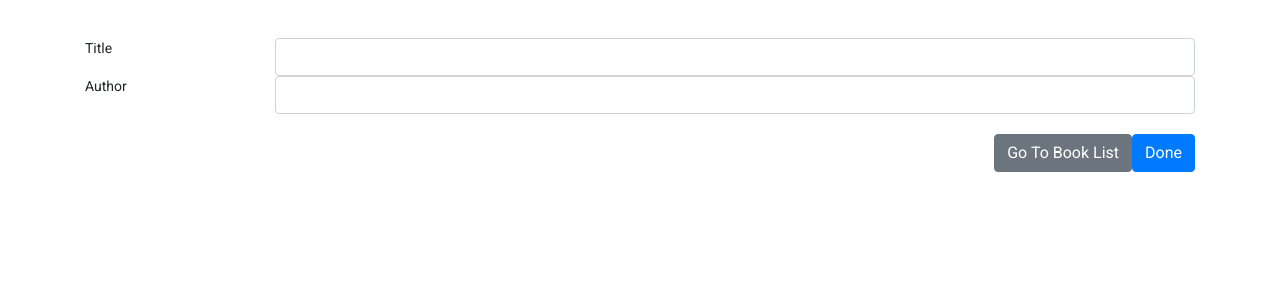
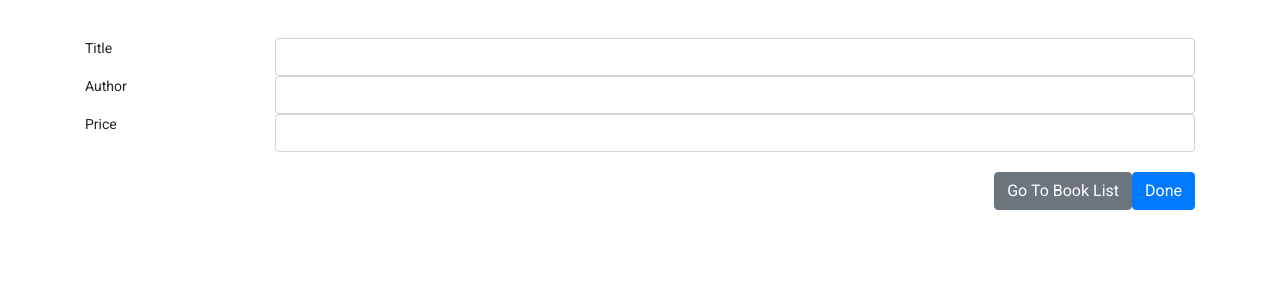
Before and after one commit to peterhell95/Szakdolgozat.UI, an Angular app: page /add in a window 1280 px wide. Shown: the top 300 px of the page. Built offline with nearby package versions, Linux system fonts and the light colour scheme; what ng-starrating would draw is missing.

Commit message:
Price property
Price property added

```diff
--- a/src/app/pages/create-book/create-book.component.html
+++ b/src/app/pages/create-book/create-book.component.html
@@ -15,14 +15,14 @@
       <input type="text" class="form-control" [(ngModel)]="book.author" />
     </div>
   </div>
-    <!-- <div class="row">
+  <div class="row">
     <div class="col-md-2">
       <label>Price</label>
     </div>
     <div class="col-md-10">
       <input type="text" class="form-control" [(ngModel)]="book.price" />
     </div>
-    </div> -->
+  </div>
   <br>
   <div class="text-right">
     <button class="btn btn-secondary" (click)="goToList()">Go To Book List</button>
--- a/src/app/pages/create-book/create-book.component.ts
+++ b/src/app/pages/create-book/create-book.component.ts
@@ -30,13 +30,13 @@ export class CreateBookComponent implements OnInit {
       this.bookService.addBook(this.book).subscribe((data) => {
         this.book = data;
         alert('Add Book Success:\nAuthor:' + this.book.author + '\nTitle: ' + this.book.title);
-        this.route.navigate(['/']);
+        this.route.navigate(['/index-develop']);
       });
     } else {
       this.bookService.updateBook(this.book).subscribe((data) => {
         this.book = data;
         alert('Update Book Success:\nAuthor:' + this.book.author + '\nTitle: ' + this.book.title);
-        this.route.navigate(['/']);
+        this.route.navigate(['/index-develop']);
       });
     }
   }
--- a/src/app/pages/index-develop/index-develop.component.html
+++ b/src/app/pages/index-develop/index-develop.component.html
@@ -7,6 +7,7 @@
           <th>Title</th>
           <th>Author</th>
           <th>Rating</th>
+          <th>Price</th>
           <th>Update</th>
           <th>Delete</th>
         </tr>
@@ -17,6 +18,7 @@
           <td>{{ item.title }}</td>
           <td>{{ item.author }}</td>
           <td>{{ item.rate/item.ratecount | number : '1.2-2'  }}</td>
+          <td>{{ item.price }} Ft</td>
           <td width="15%">
             <button class="btn btn-primary" (click)="goToUpdateBook(item)">Update</button>
           </td>
```
Lines whose indentation alone changed are shown as unchanged.
